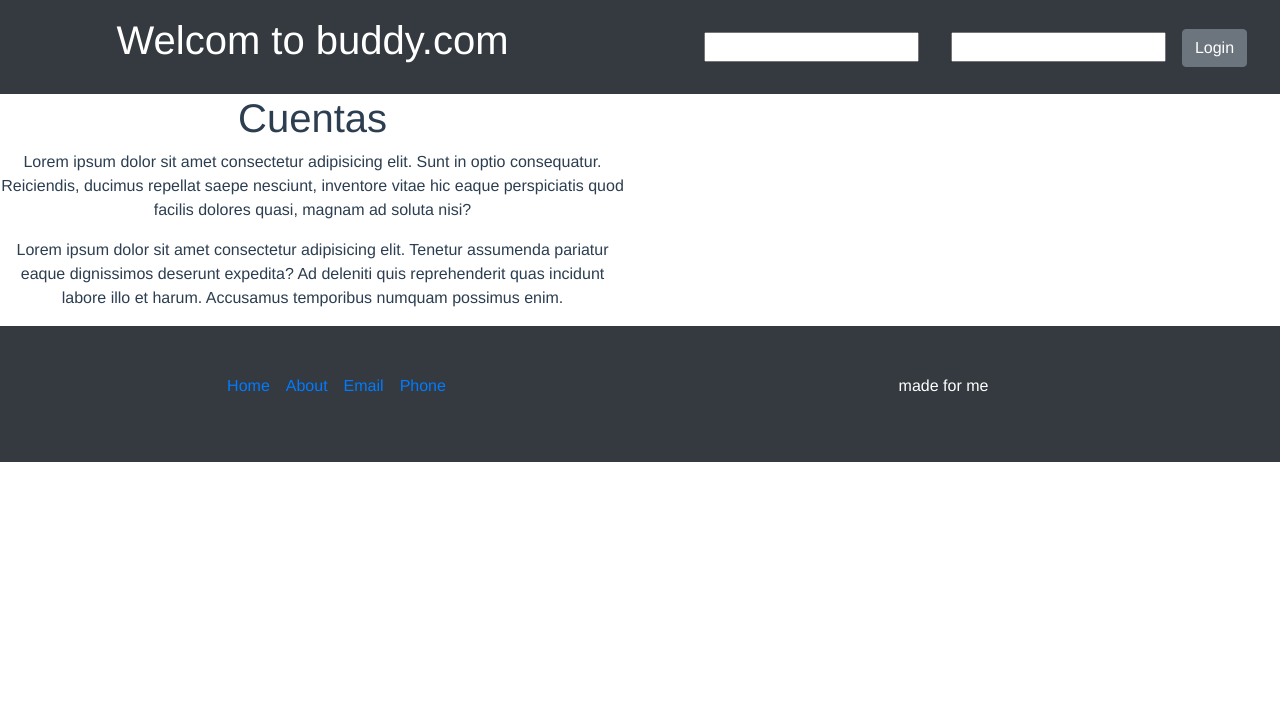
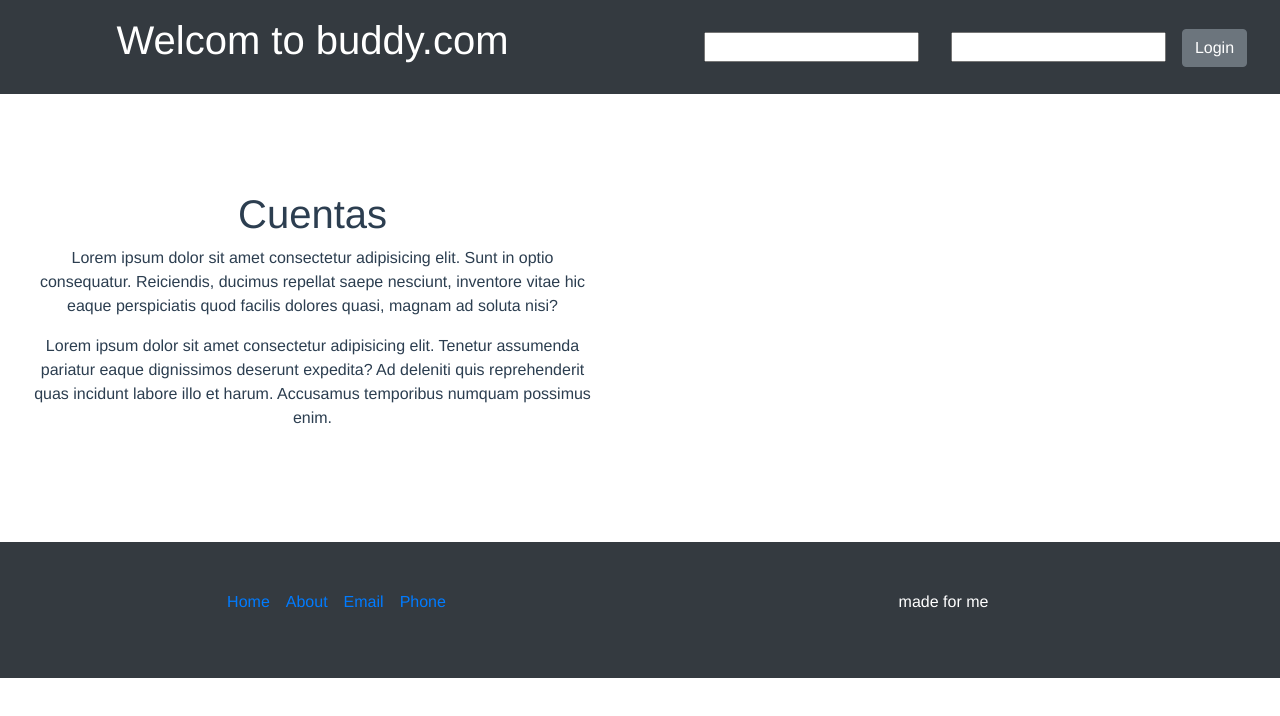
Before and after one commit to oscrislas/666-game, a Vue app: page / in a window 1280 px wide. Shown: the top 716 px of the page. Built offline with nearby package versions, Linux system fonts and the light colour scheme.

Commit message:
ajuste el body

```diff
--- a/src/views/Home/Index.vue
+++ b/src/views/Home/Index.vue
@@ -3,10 +3,10 @@
     <div class="col-12">
       <headerhome/>
     </div>
-    <div class="col-6">
+    <div class="col-6 my-5 p-5">
       <acunt/>
     </div>
-    <div class="col-6">
+    <div class="col-6 my-5 p-5">
 
     </div>
     <div class="col-12">
```
